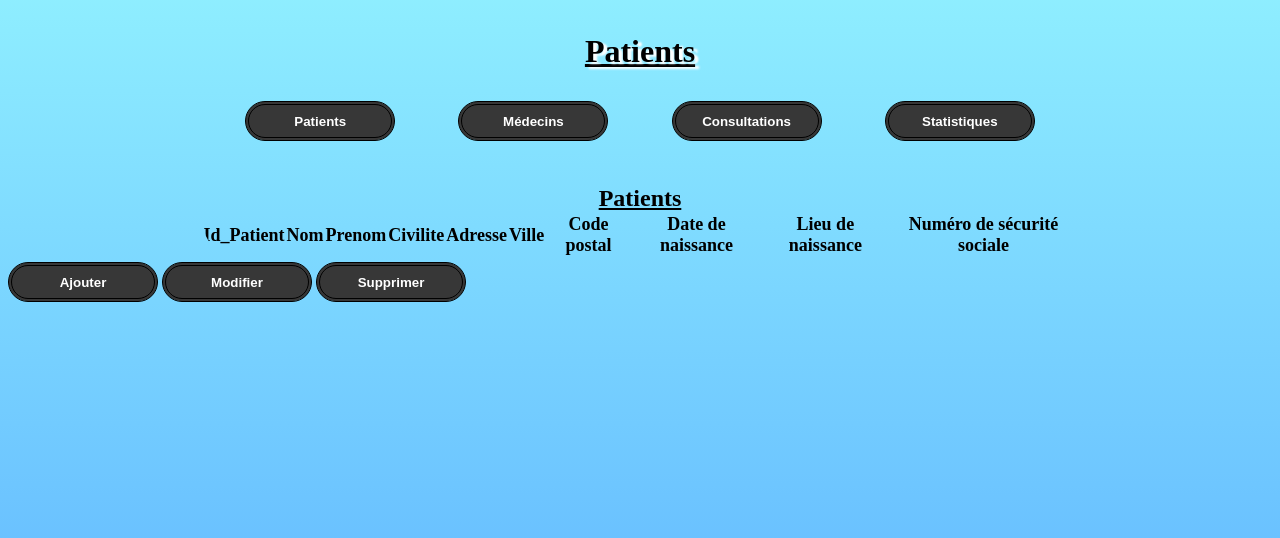
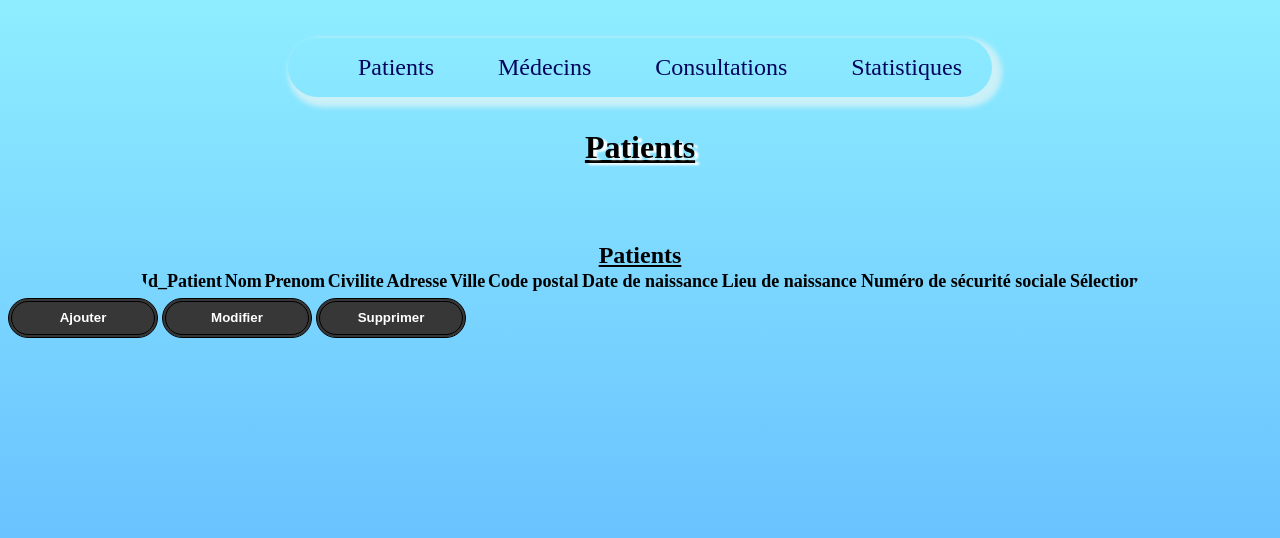
Before and after one commit to mrmoi31/Projet-PHP, a PHP site: page /patients.php in a window 1280 px wide. Shown: the top 538 px of the page. Run offline with PHP 8.4, Linux system fonts and the light colour scheme; data that the repository does not hold is empty.

Commit message:
rename css + add nav bar

```diff
--- a/consultations.php
+++ b/consultations.php
@@ -2,12 +2,12 @@
 <html lang="fr">
     <head>
         <meta charset="utf-8">
-        <link rel="stylesheet" href="style.css">
+        <link rel="stylesheet" href="index.css">
         <title>Consultations - Cabinet Médical</title>
     </head>
+    <?php require "header.html";?>
 
 <body>
         <h2>Consultations</h2>
-        <?php require "header.html";?>
     </body>
 </html>
--- a/formAjout.php
+++ b/formAjout.php
@@ -2,9 +2,10 @@
 <html lang="fr">
     <head>
         <meta charset="utf-8">
-        <link rel="stylesheet" href="style.css">
+        <link rel="stylesheet" href="index.css">
         <title>Medecins - Cabinet Médical</title>
     </head>
+    <?php require "header.html";?>
     <body>
 
 
--- a/header.html
+++ b/header.html
@@ -1,6 +1,11 @@
 <div class="menu">
-    <button onclick="window.location.href = './patients.php';">Patients</button>
-    <button onclick="window.location.href = './medecins.php';" class="bouton">Médecins</button>
-    <button onclick="window.location.href = './consultations.php';" class="bouton">Consultations</button>
-    <button onclick="window.location.href = './stats.php';" class="bouton">Statistiques</button>
+    <link rel="stylesheet" type="text/css" href="index.css">
+    <nav>
+    <ul>
+        <li> <a href="./patients.php">Patients</a></li>
+        <li> <a href="./medecins.php">Médecins</a></li>
+        <li> <a href="./consultations.php">Consultations</a> </li>
+        <li> <a href="./stats.php">Statistiques</a> </li>
+    </ul>
+    </nav>
 </div>
--- a/style.css
+++ b/index.css
@@ -13,7 +13,15 @@
 label.log {
   border: none;
   border-style: none;
+  font-size: x-large;
+  text-shadow: 4px 2px 2px white;
+}
 
+input#login, input#mdp{
+  border-radius: 40px;
+  margin-bottom: 3%;
+  height: 15%;
+  width: 80%;
 }
 
 button{
@@ -38,8 +46,55 @@
 .menu{
   display: flex;
   justify-content: center;
-  margin: auto;
+  width: 100%;
+  height: 10%;
+  margin-top: 3%;
 }
+
+a, a:visited {
+  color: #03045e;
+  text-decoration: none;
+}
+
+nav {
+  background: none;
+  border-radius: 30px;
+  box-shadow: 5px 5px 5px 5px #caf0f8;
+}
+
+nav ul li {
+  display: inline-block;
+  list-style: none;
+  font-size: 1.5rem;
+  padding: 0 10px;
+  margin: 0 20px;
+  cursor: pointer;
+  position: relative;
+}
+
+nav > ul > li:after , nav > ul > li:before{
+  content: '';
+  width: 0;
+  height: 3px;
+  background: #00b4d8;
+  position: absolute;
+  transition: all 0.3s;
+}
+
+nav > ul > li:before {
+  left: 0px;
+  top: -5px;
+}
+
+nav > ul > li:after{
+  right: 0px;
+  bottom: -5px;
+}
+
+nav > ul > li:hover:after, nav > ul > li:hover:before {
+  width: 100%;
+}
+
 h2{
   text-shadow: 4px 2px 2px white;
   line-height: 1.5;
@@ -66,7 +121,7 @@
 }
 table{
   text-align: center;
-  width: 70%;
+  width: 80%;
   margin-top: 3%;
   border-radius: 40px;
   border: 5px solid;
--- a/index.html
+++ b/index.html
@@ -2,12 +2,11 @@
 <html lang="fr">
     <head>
         <meta charset="utf-8">
-        <link rel="stylesheet" href="style.css">
+        <link rel="stylesheet" href="index.css">
         <title>Login - Cabinet Médical</title>
     </head>
 
     <body>
-
         <h2>Login</h2>
         <div class="log">
     	<form action="login.php" method="post">
@@ -15,7 +14,7 @@
             <input type="text" name="login" id="login"><br>
 
             <label class="log">Mot de passe :</label>
-            <input type="text" name="mdp" id="mdp"><br>
+            <input type="password" name="mdp" id="mdp"><br>
 
             <button type="submit" name="send" value="send">Envoyer</button>
             <button type="reset" name="reset" value="reset">Reset</button>
--- a/medecins.php
+++ b/medecins.php
@@ -2,12 +2,12 @@
 <html lang="fr">
     <head>
         <meta charset="utf-8">
-        <link rel="stylesheet" href="style.css">
+        <link rel="stylesheet" href="index.css">
         <title>Medecins - Cabinet Médical</title>
     </head>
+    <?php require "header.html";?>
 <body>
         <h2>Médecins</h2>
-        <?php require "header.html";?>
         <div class="tablo">
         <form action="test.php" method="post" class="tab-med">
     <table>
--- a/menu.php
+++ b/menu.php
@@ -2,7 +2,7 @@
 <html lang="fr">
     <head>
         <meta charset="utf-8">
-        <link rel="stylesheet" href="style.css">
+        <link rel="stylesheet" href="index.css">
         <title>Menu - Cabinet Médical</title>
     </head>
 
--- a/patients.php
+++ b/patients.php
@@ -2,20 +2,20 @@
 <html lang="fr">
     <head>
         <meta charset="utf-8">
-        <link rel="stylesheet" href="style.css">
+        <link rel="stylesheet" href="index.css">
         <title>Patients - Cabinet Médical</title>
     </head>
+    <?php require "header.html";?>
 
     <body>
 
         <h2>Patients</h2>
-        <?php require "header.html";?>
 
         <div class="tablo">
         <table>
             <thead>
                 <tr>
-                    <th colspan="10" class="titre">Patients</th>
+                    <th colspan="11" class="titre">Patients</th>
                 </tr>
                 <tr>
                     <td>Id_Patient</td>
@@ -28,6 +28,7 @@
                     <td>Date de naissance</td>
                     <td>Lieu de naissance</td>
                     <td>Numéro de sécurité sociale</td>
+                    <td>Sélection</td>
                 </tr>
             </thead>
             <tbody>
@@ -49,6 +50,7 @@
                    <td><?php echo $row['dateN'];?></td>
                    <td><?php echo $row['lieuxN'];?></td>
                    <td><?php echo $row['numSecu'];?></td>
+                   <td>><input type="radio" name="selectedRow" value="1"></td>
                    </tr>
                 <?php  } ?>
 
@@ -56,10 +58,10 @@
         </table>
     </div>
 
-        <form action="script.php" method="get">
-        <button type="submit" name="choix" value="Ajouter">Ajouter</button>
-        <button type="submit" name="choix" value="Modifier">Modifier</button>
-        <button type="submit" name="choix" value="Supprimer">Supprimer</button>
+        <form action="script.php" method="post">
+        <button type="submit" name="choix" value="AjouterPatient">Ajouter</button>
+        <button type="submit" name="choix" value="ModifierPatient">Modifier</button>
+        <button type="submit" name="choix" value="SupprimerPatient">Supprimer</button>
         </form>
     </body>
 </html>
--- a/stats.php
+++ b/stats.php
@@ -2,12 +2,12 @@
 <html lang="fr">
     <head>
         <meta charset="utf-8">
-        <link rel="stylesheet" href="style.css">
+        <link rel="stylesheet" href="index.css">
         <title>Stats - Cabinet Médical</title>
     </head>
+    <?php require "header.html";?>
 
 <body>
         <h2>Statistiques</h2>
-        <?php require "header.html";?>
     </body>
 </html>
--- a/test.php
+++ b/test.php
@@ -2,7 +2,7 @@
 <html lang="fr">
     <head>
         <meta charset="utf-8">
-        <link rel="stylesheet" href="style.css">
+        <link rel="stylesheet" href="index.css">
         <title>Medecins - Cabinet Médical</title>
     </head>
 <body>
```
